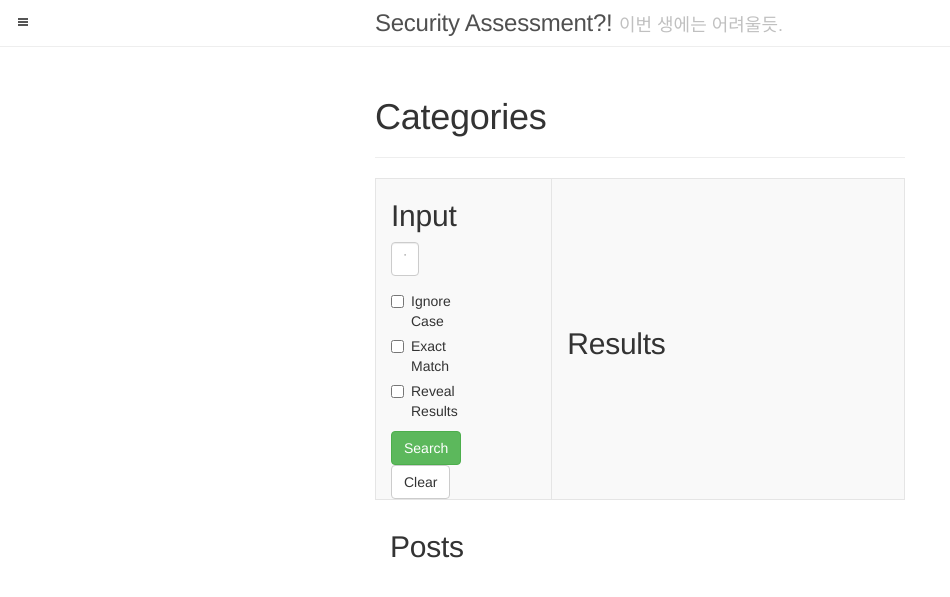
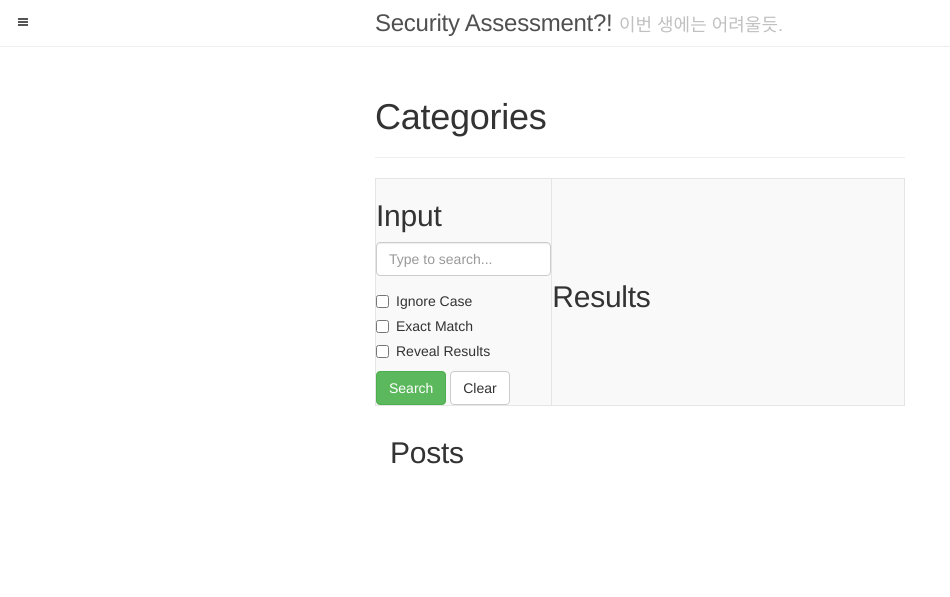
Before and after one commit to JisoonPark/writeup, a Jekyll site: the page built from page/1.category.html, in a window 1280 px wide. Shown: the top 597 px of the page, without its empty margins (0-950 px from the left). Built offline with Jekyll 4.4.1, drawn with Linux system fonts in a browser that asks for light colours; nearby versions of some CDN libraries; some web fonts are replaced; library files that are not in the unit come from our copies.

Commit message:
Update 1.category.html

```diff
--- a/page/1.category.html
+++ b/page/1.category.html
@@ -13,7 +13,6 @@ type: page
     <table>
       <tr>
         <td width="33%">
-    <div class="col-sm-4">
       <h2>Input</h2>
       <!-- <form> -->
         <div class="form-group">
@@ -41,13 +40,10 @@ type: page
         <button type="button" class="btn btn-success" id="btn-search">Search</button>
         <button type="button" class="btn btn-default" id="btn-clear-search">Clear</button>
       <!-- </form> -->
-    </div>
   </td>
   <td width="66%">
-    <div class="col-sm-8">
       <h2>Results</h2>
       <div id="search-output"></div>
-    </div>
   </td>
 </tr>
 </table>
```
